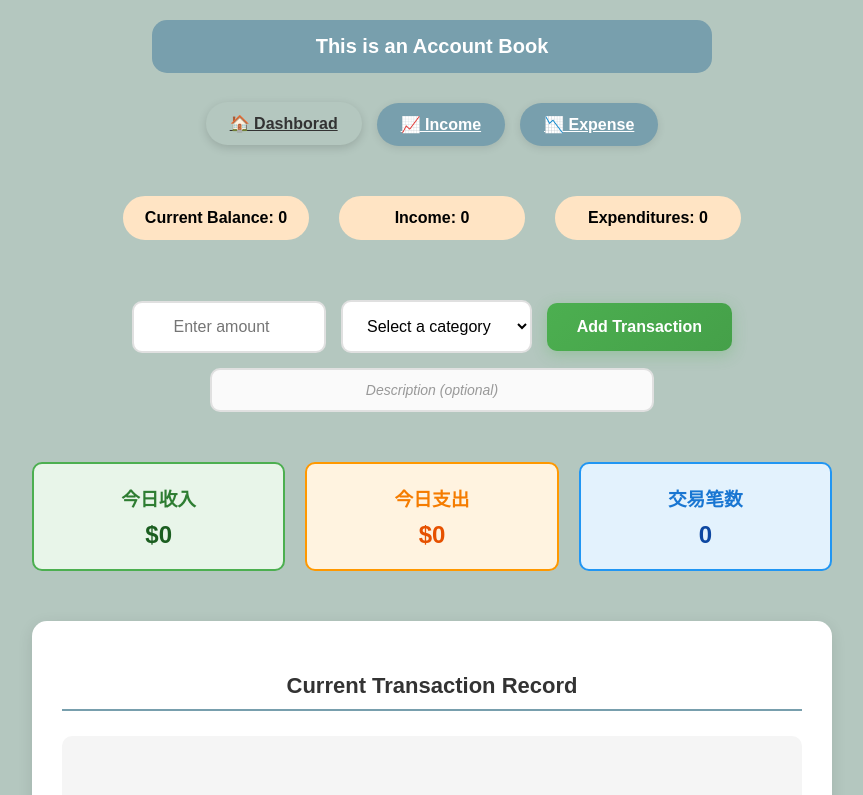
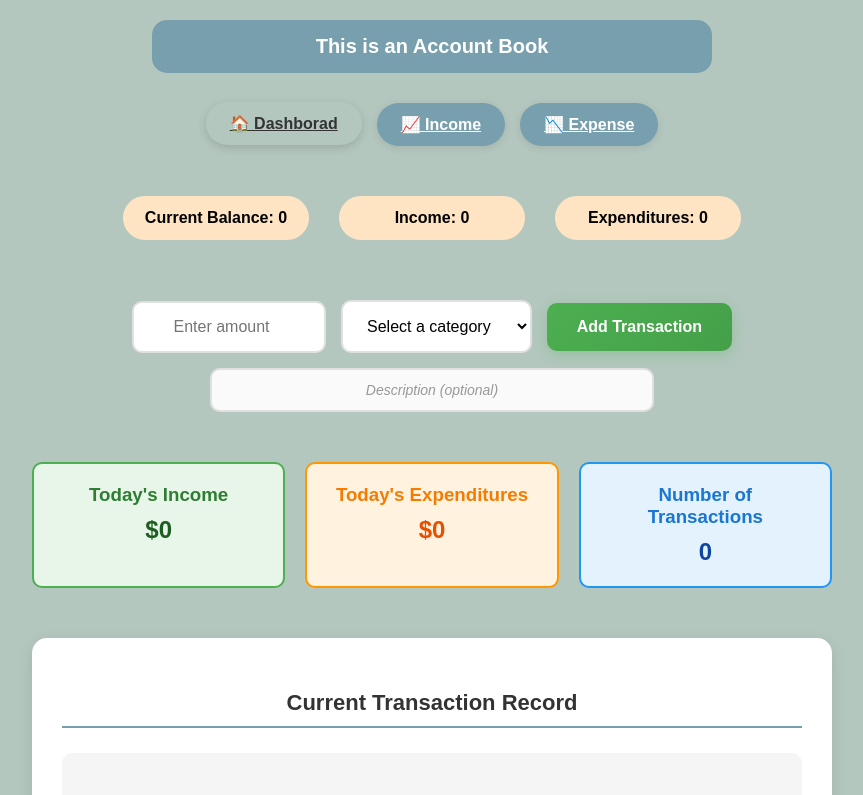
Before and after one commit to Linqiumeng/reacr-accountBook, a React (Vite) app: page / in a window 1280 px wide. Shown: the top 795 px of the page, without its empty margins (208-1071 px from the left). Built offline with nearby package versions, Linux system fonts and the light colour scheme.

Commit message:
Simple fixing

```diff
--- a/src/Components/TransactionForm/TransactionForm.jsx
+++ b/src/Components/TransactionForm/TransactionForm.jsx
@@ -75,6 +75,8 @@ const TransactionForm = ({onAddTransaction})=>{
           onKeyPress={handleKeyPress}
         />
 
+
+        {/* 选择收入或支出 */}
         <select
           id="category"
           value={category}
--- a/src/Pages/Dashboard.jsx
+++ b/src/Pages/Dashboard.jsx
@@ -46,7 +46,7 @@ const Dashboard = ({ transactionProps, recordProps }) => {
                         borderRadius: '10px',
                         border: '2px solid #4CAF50'
                     }}>
-                        <h3 style={{ margin: '0 0 10px 0', color: '#2e7d32' }}>今日收入</h3>
+                        <h3 style={{ margin: '0 0 10px 0', color: '#2e7d32' }}>Today's Income</h3>
                         <p style={{ fontSize: '24px', fontWeight: 'bold', color: '#1b5e20', margin: 0 }}>
                             ${todayIncome}
                         </p>
@@ -57,7 +57,7 @@ const Dashboard = ({ transactionProps, recordProps }) => {
                         borderRadius: '10px',
                         border: '2px solid #FF9800'
                     }}>
-                        <h3 style={{ margin: '0 0 10px 0', color: '#f57c00' }}>今日支出</h3>
+                        <h3 style={{ margin: '0 0 10px 0', color: '#f57c00' }}>Today's Expenditures</h3>
                         <p style={{ fontSize: '24px', fontWeight: 'bold', color: '#e65100', margin: 0 }}>
                             ${todayExpense}
                         </p>
@@ -68,7 +68,7 @@ const Dashboard = ({ transactionProps, recordProps }) => {
                         borderRadius: '10px',
                         border: '2px solid #2196F3'
                     }}>
-                        <h3 style={{ margin: '0 0 10px 0', color: '#1976d2' }}>交易笔数</h3>
+                        <h3 style={{ margin: '0 0 10px 0', color: '#1976d2' }}>Number of Transactions</h3>
                         <p style={{ fontSize: '24px', fontWeight: 'bold', color: '#0d47a1', margin: 0 }}>
                             {todayRecords.length}
                         </p>
```
